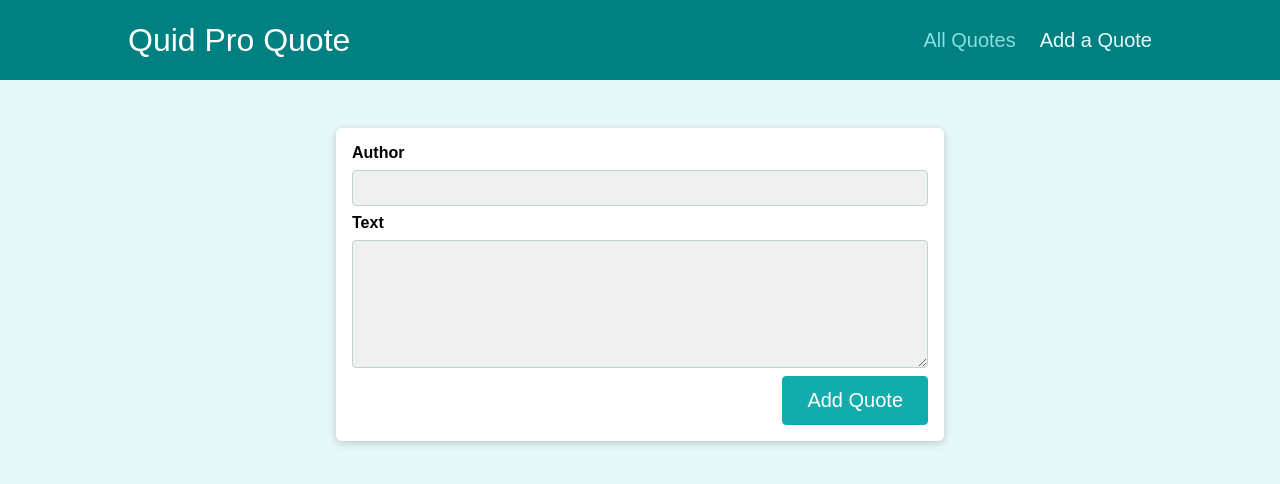
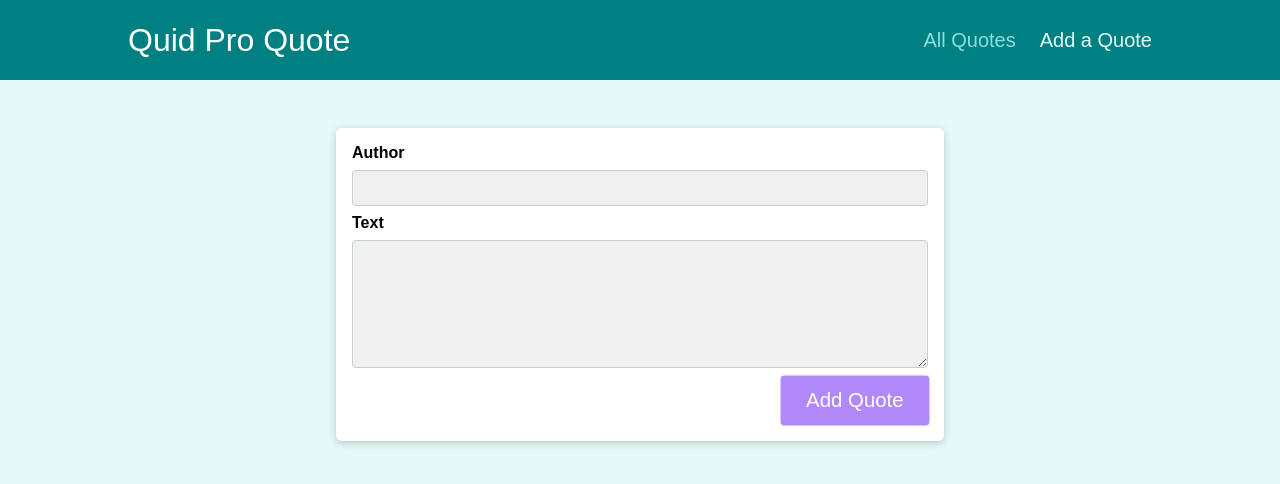
Before and after one commit to alexander101010/react-router-project, a React (Create React App) app: page /new-quote in a window 1280 px wide. In both pictures the pointer is over the button "Add Quote". Shown: the top 484 px of the page. Built offline with nearby package versions, Linux system fonts and the light colour scheme.

Commit message:
color tweaks

```diff
--- a/src/index.css
+++ b/src/index.css
@@ -24,24 +24,26 @@ body {
 
 .btn {
   text-decoration: none;
-  background-color: teal;
+  background-color: #440a67;
   color: white;
   border-radius: 4px;
   padding: 0.75rem 1.5rem;
-  border: 1px solid teal;
+  border: 1px solid #440a67;
   cursor: pointer;
+  transition: all 0.3s ease-in-out;
 }
 
 .btn:hover,
 .btn:active {
-  background-color: #11acac;
-  border-color: #11acac;
+  background-color: #b088f9;
+  border-color: #b088f9;
+  transform: scale(1.02);
 }
 
 .btn--flat {
   cursor: pointer;
   font: inherit;
-  color: teal;
+  color: #b088f9;
   border: none;
   background-color: none;
   text-decoration: none;
@@ -51,6 +53,6 @@ body {
 
 .btn--flat:hover,
 .btn--flat:active {
-  background-color: teal;
+  background-color: #b088f9;
   color: white;
 }
```
